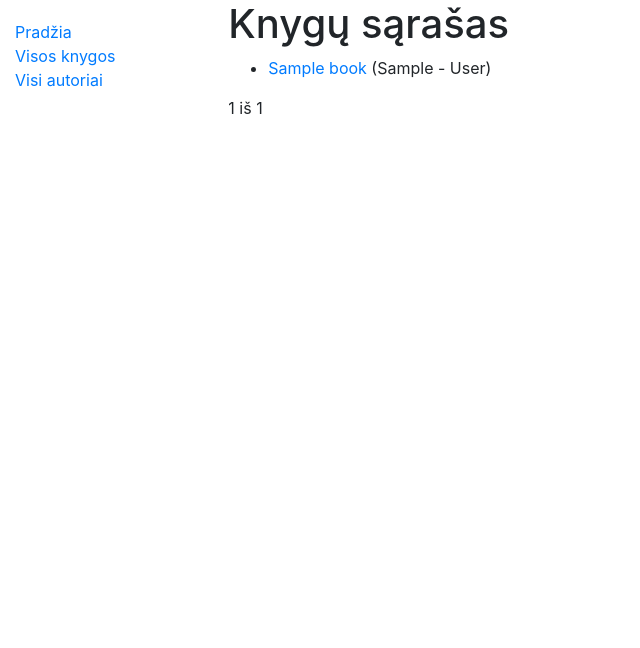
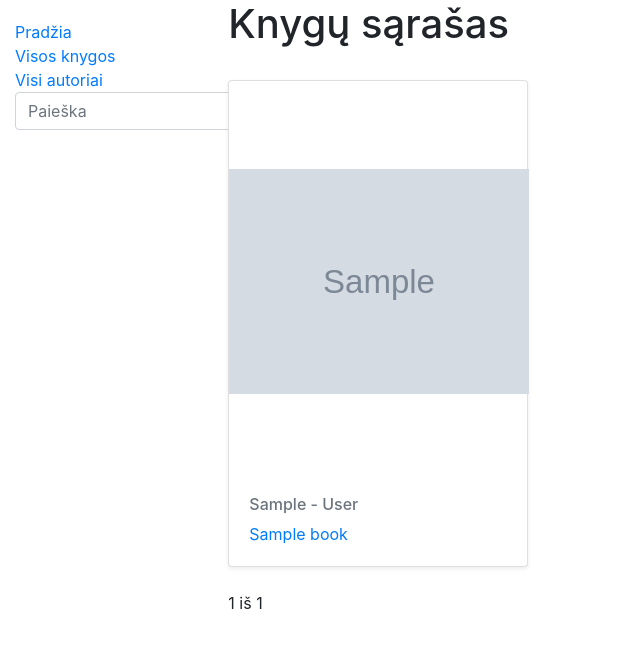
Before and after one commit to zvilkauskas/ca_django, a Django app: page /library/books/ in a window 1280 px wide. Shown: the top 648 px of the page, without its empty margins (0-640 px from the left). Run offline with Django 4.2, Linux system fonts and the light colour scheme; tables that the repository leaves empty hold one stand-in row (values such as "Sample post"); grey boxes marked "Sample" are stand-in pictures; some libraries are stand-ins or nearby versions.

Commit message:
add search and picture things

```diff
--- a/library/models.py
+++ b/library/models.py
@@ -1,5 +1,6 @@
 from django.db import models
 import uuid
+from django_resized import ResizedImageField
 
 # Create your models here.
 
@@ -41,6 +42,7 @@ class Book(models.Model):
         help_text='ISBN nr.: <a href="https://www.isbn-international.org/content/what-isbn">ISBN kodas</a>'
     )
     genre = models.ManyToManyField(Genre, help_text='Enter books genre: ')
+    cover = ResizedImageField('Viršelis', size=[300, 400], upload_to='covers', null=True)
 
     def __str__(self):
         return self.title
--- a/library/static/css/styles.css
+++ b/library/static/css/styles.css
@@ -3,3 +3,13 @@
     padding: 0px;
     list-style: none;
 }
+
+.book-cover {
+    width: 300px;
+    height: 400px;
+    object-fit: contain;
+}
+.box {
+    inline-size: 300px;
+    overflow-wrap: break-word;
+}
--- a/library/templates/base.html
+++ b/library/templates/base.html
@@ -21,6 +21,11 @@
                             <li><a href="{% url 'index' %}">Pradžia</a></li>
                             <li><a href="{% url 'books' %}">Visos knygos</a></li>
                             <li><a href="{% url 'authors' %}">Visi autoriai</a></li>
+                            <li>
+                                <form action="{% url 'search' %}" method="get" class="form-inline my-2 my-md-0">
+                                <input name="query" class="form-control" type="text" placeholder="Paieška">
+                                </form>
+                            </li>
                         </ul>
                     {% endblock %}
                 </div>
--- a/library/templates/book_detail.html
+++ b/library/templates/book_detail.html
@@ -1,6 +1,12 @@
 {% extends "base.html" %}
 
 {% block content %}
+  {% load static %}
+  {% if book.cover %}
+    <img src="{{ book.cover.url }}" style="margin: 20px;" class="book-cover" alt="...">
+  {% else %}
+    <img src="{% static 'media/covers/no-image.jpg' %}" style="margin: 20px;" class="book-cover">
+  {% endif %}
   <h1>{{ book.title }}</h1>
 
   <p><strong>Autorius:</strong> <a href="{% url 'author' book.author.pk %}">{{ book.author }}</a></p>
--- a/library/templates/book_list.html
+++ b/library/templates/book_list.html
@@ -1,18 +1,30 @@
 {% extends "base.html" %}
 
 {% block content %}
-    <h1>Knygų sąrašas</h1>
-        {% if book_list %}
-        <ul>
-            {% for book in book_list %}
-            <li>
-                <a href="{{ book.book_id }}">{{ book.title }}</a> ({{book.author}})
-            </li>
-            {% endfor %}
-        </ul>
-        {% else %}
-        <p>Bibliotekoje knygų nėra.</p>
-        {% endif %}
+ {% load static %}
+    <h1>Knygų sąrašas</h1></br>
+    {% if object_list %}
+    <div class="row">
+      {% for book in object_list %}
+        <div class="col-md-4 d-flex align-items-stretch">
+          <div class="card mb-4 shadow-sm" style="width: 300px;">
+            {% if book.cover %}
+              <img src="{{ book.cover.url }}" class="card-img-top book-cover" alt="...">
+            {% else %}
+              <img src="{% static 'media/covers/no-image.jpg' %}" class="card-img-top book-cover">
+            {% endif %}
+            <div class="card-body">
+              <h6 class="card-subtitle mb-2 text-muted">{{ book.author }}</h6>
+              <p class="card-text"><a href="{{ book.book_id }}">{{ book.title }}</a></p>
+            </div>
+          </div>
+        </div>
+      {% endfor %}
+    </div>
+    {% else %}
+      <p>Bibliotekoje knygų nėra.</p>
+    {% endif %}
+
     <div class="pagination">
         <span class="step-links">
             {% if page_obj.has_previous %}
--- a/library/urls.py
+++ b/library/urls.py
@@ -7,4 +7,5 @@ urlpatterns = [
     path('authors/<int:author_id>', views.author, name='author'),
     path('books/', views.BookListView.as_view(), name='books'),
     path('books/<int:pk>', views.BookDetailView.as_view(), name='book-detail'),
+    path('search/', views.search, name='search'),
 ]
--- a/library/views.py
+++ b/library/views.py
@@ -2,6 +2,7 @@ from django.shortcuts import render, get_object_or_404
 from .models import Genre, Book, BookInstance, Author
 from django.views import generic
 from django.core.paginator import Paginator
+from django.db.models import Q
 
 
 def index(request):
@@ -57,3 +58,21 @@ class BookListView(generic.ListView):
 class BookDetailView(generic.DetailView):
     model = Book
     template_name = 'book_detail.html'
+
+
+# paieška
+def search(request):
+    """
+    paprasta paieška.
+    query ima informaciją iš paieškos laukelio,
+    search_results prafiltruoja pagal įvestą tekstą knygų pavadinimus ir aprašymus.
+    Icontains nuo contains skiriasi tuo, kad icontains ignoruoja ar raidės
+    didžiosios/mažosios.
+    """
+    #query ima informaciją iš paieškos laukelio
+    query = request.GET.get('query')
+    #search_results prafiltruoja pagal įvestą tekstą knygų pavadinimus ir aprašymus.
+    #Icontains nuo contains skiriasi tuo, kad icontains ignoruoja ar raidės didžiosios/mažosios.
+    #title ir description Dpavadinimai ateina iš models.py Book klasės. Galima sudėti net ir visus.
+    search_results = Book.objects.filter(Q(title__icontains=query) | Q(description__icontains=query) | Q(author__first_name__icontains=query))
+    return render(request, 'search.html', {'books': search_results, 'query': query})
--- a/mysite/settings.py
+++ b/mysite/settings.py
@@ -128,3 +128,7 @@ STATIC_ROOT = os.path.join(BASE_DIR, 'static')
 # https://docs.djangoproject.com/en/4.2/ref/settings/#default-auto-field
 
 DEFAULT_AUTO_FIELD = 'django.db.models.BigAutoField'
+
+# Media folder settings
+MEDIA_URL = '/media/'
+MEDIA_ROOT = os.path.join(BASE_DIR, 'library/static/media')
--- a/mysite/urls.py
+++ b/mysite/urls.py
@@ -18,8 +18,12 @@ from django.contrib import admin
 from django.urls import path, include
 from django.conf import settings
 from django.conf.urls.static import static
+from django.views.generic.base import RedirectView
+
 
 urlpatterns = [
     path('admin/', admin.site.urls),
     path('library/', include('library.urls')),
-] + static(settings.STATIC_URL, document_root=settings.STATIC_ROOT)
+    path('', RedirectView.as_view(url='library/', permanent=True)),
+]+ (static(settings.STATIC_URL, document_root=settings.STATIC_ROOT) +
+    static(settings.MEDIA_URL, document_root=settings.MEDIA_ROOT))
```
Also changed, not shown: library/templates/search.html (added, +18 -0 lines), library/static/media/covers/cernobylis_z1.jpeg (added), library/static/media/covers/cernobylis_z1.jpg (added), library/static/media/covers/knygos-virselis-57430b22c5ba4.jpeg (added), library/static/media/covers/no-image.jpg (added).
